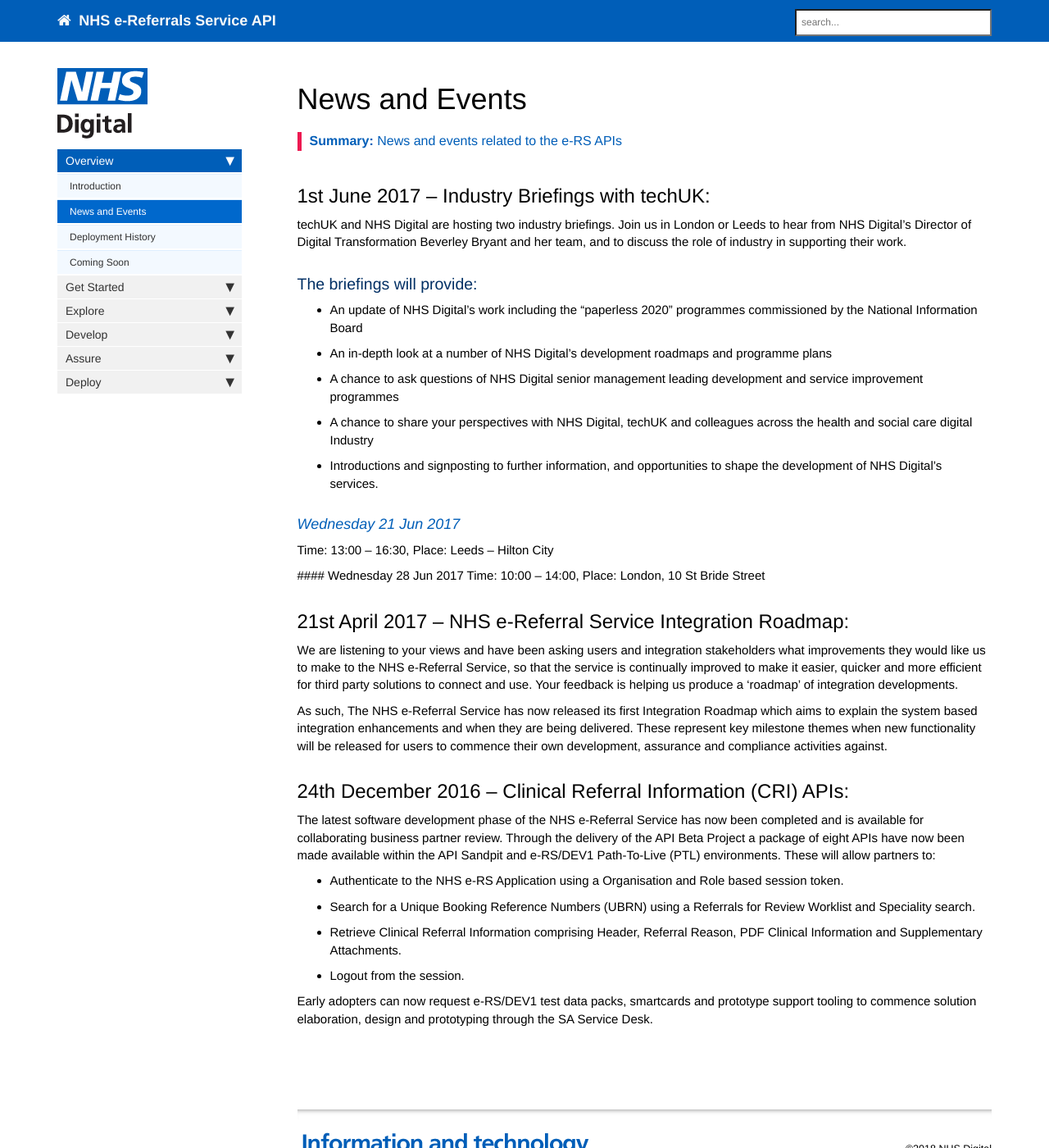
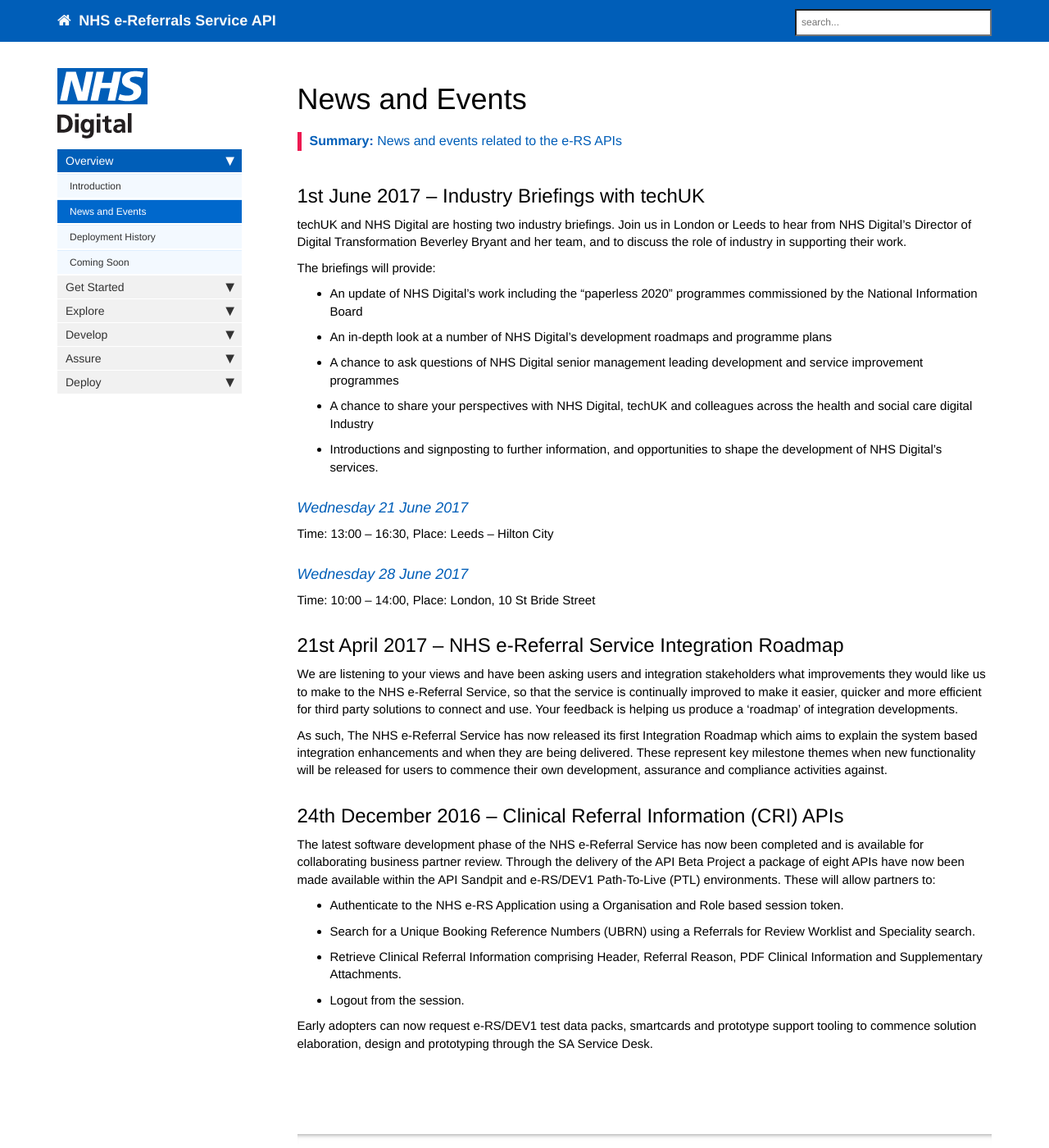
Before and after one commit to wurble369/websitetest, a Jekyll site: the page built from pages/news_and_events.md, in a window 1280 px wide and 1400 px high. Shown: the whole window at 82% size. Built offline with Jekyll 4.4.1, drawn with Linux system fonts in a browser that asks for light colours; nearby versions of some CDN libraries; comment, search, counter and statistics services are not loaded.

Commit message:
Fixes to headers

```diff
--- a/pages/news_and_events.md
+++ b/pages/news_and_events.md
@@ -7,10 +7,10 @@ toc: false
 summary: "News and events related to the e-RS APIs"
 ---
 
-## 1st June 2017 – Industry Briefings with techUK:
+## 1st June 2017 – Industry Briefings with techUK
 techUK and NHS Digital are hosting two industry briefings. Join us in London or Leeds to hear from NHS Digital’s Director of Digital Transformation Beverley Bryant and her team, and to discuss the role of industry in supporting their work.
 
-### The briefings will provide:
+The briefings will provide:
 
 * An update of NHS Digital’s work including the “paperless 2020” programmes commissioned by the National Information Board
 * An in-depth look at a number of NHS Digital’s development roadmaps and programme plans
@@ -18,18 +18,18 @@ techUK and NHS Digital are hosting two industry briefings. Join us in London or
 * A chance to share your perspectives with NHS Digital, techUK and colleagues across the health and social care digital Industry
 * Introductions and signposting to further information, and opportunities to shape the development of NHS Digital’s services.
 
-#### Wednesday 21 Jun 2017
+#### Wednesday 21 June 2017
 Time: 13:00 – 16:30, Place: Leeds – Hilton City
 
-#### Wednesday 28 Jun 2017
+#### Wednesday 28 June 2017
 Time: 10:00 – 14:00, Place:  London, 10 St Bride Street
 
-## 21st April 2017 – NHS e-Referral Service Integration Roadmap:
+## 21st April 2017 – NHS e-Referral Service Integration Roadmap
 We are listening to your views and have been asking users and integration stakeholders what improvements they would like us to make to the NHS e-Referral Service, so that the service is continually improved to make it easier, quicker and more efficient for third party solutions to connect and use. Your feedback is helping us produce a ‘roadmap’ of integration developments.
 
 As such, The NHS e-Referral Service has now released its first Integration Roadmap which aims to explain the system based integration enhancements and when they are being delivered. These represent key milestone themes when new functionality will be released for users to  commence their own development, assurance and compliance activities against.
 
-## 24th December 2016 – Clinical Referral Information (CRI) APIs:
+## 24th December 2016 – Clinical Referral Information (CRI) APIs
 The latest software development phase of the NHS e-Referral Service has now been completed and is available for collaborating business partner review. Through the delivery of the API Beta Project a package of eight APIs have now been made available within the API Sandpit and e-RS/DEV1 Path-To-Live (PTL) environments. These will allow partners to:
 
 * Authenticate to the NHS e-RS Application using a Organisation and Role based session token.
```
